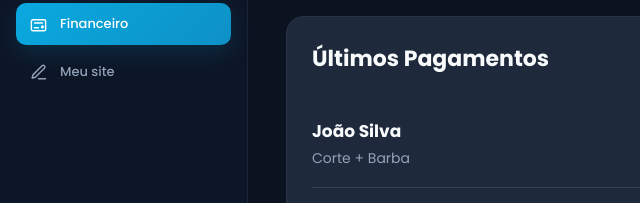
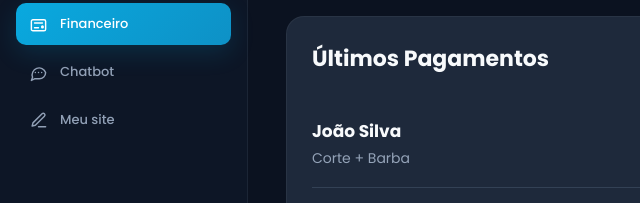
Before and after one commit to jrr17jrr/saas-barbearia, a plain HTML site: page lucros/index.html in a window 1280 px wide. Shown: the part 333-536 px from the top of the page, 0-640 px from the left. Drawn offline with Linux system fonts and the light colour scheme.

Commit message:
Separa Chatbot de Meu site no menu

```diff
--- a/lucros/index.html
+++ b/lucros/index.html
@@ -54,7 +54,7 @@
 <a href="/servicos/index.html"><span class="nav-icon"><svg viewBox="0 0 24 24"><circle cx="6" cy="7" r="3"/><circle cx="6" cy="17" r="3"/><path d="m8.6 8.5 11.4 6.5M8.6 15.5 20 9M8.5 8.5 4 4"/></svg></span>Serviços</a>
 <a href="/horarios/index.html"><span class="nav-icon"><svg viewBox="0 0 24 24"><circle cx="12" cy="12" r="9"/><path d="M12 7v5l3 2"/></svg></span>Horários</a>
 <a href="/lucros/index.html" class="active"><span class="nav-icon"><svg viewBox="0 0 24 24"><rect x="3" y="6" width="18" height="14" rx="2"/><path d="M7 10h10M7 16h5"/><circle cx="17" cy="15" r="1"/></svg></span>Financeiro</a>
-<a href="/editar-link/index.html"><span class="nav-icon"><svg viewBox="0 0 24 24"><path d="M12 20h9"/><path d="M16.5 3.5a2.1 2.1 0 0 1 3 3L8 18l-4 1 1-4Z"/></svg></span>Meu site</a>
+<a href="/chatbot-config/index.html"><span class="nav-icon"><svg viewBox="0 0 24 24"><path d="M21 12a8 8 0 0 1-8 8H7l-4 2 1.5-4A8 8 0 1 1 21 12Z"/><path d="M8 12h.01M12 12h.01M16 12h.01"/></svg></span>Chatbot</a><a href="/editar-link/index.html"><span class="nav-icon"><svg viewBox="0 0 24 24"><path d="M12 20h9"/><path d="M16.5 3.5a2.1 2.1 0 0 1 3 3L8 18l-4 1 1-4Z"/></svg></span>Meu site</a>
 </nav>
 
 
```
